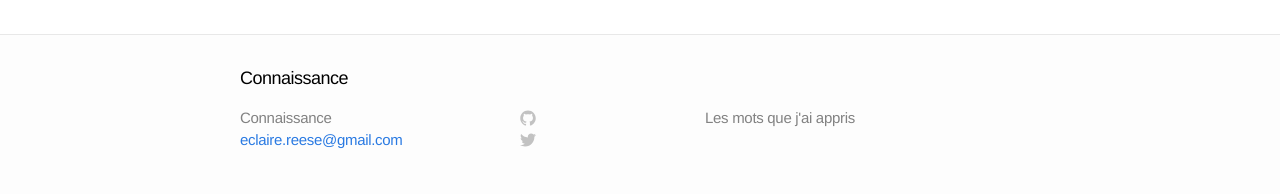
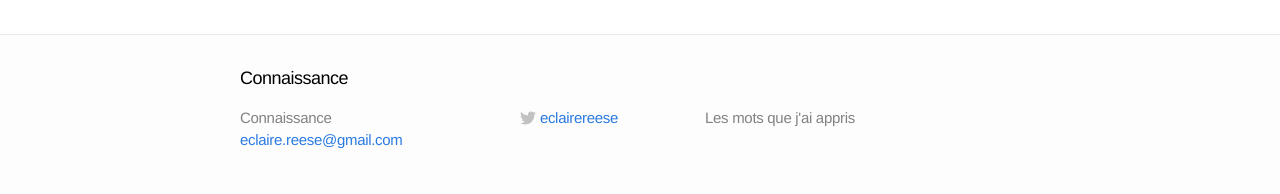
Before and after one commit to emilyreese/connaissance, a Jekyll site: the page built from _posts/2014-06-30-le-30-juin-2014.markdown, in a window 1280 px wide. Shown: the part 1088-1282 px from the top of the page. Built offline with Jekyll 4.4.1, drawn with Linux system fonts in a browser that asks for light colours.

Commit message:
footer: add twitter account, comment out github

```diff
--- a/_includes/footer.html
+++ b/_includes/footer.html
@@ -13,7 +13,7 @@
 
     <div class="footer-col-2 column">
       <ul>
-        <li>
+<!--         <li>
           <a href="https://github.com/{{ site.username }}">
             <span class="icon github">
               <svg version="1.1" class="github-icon-svg" xmlns="http://www.w3.org/2000/svg" xmlns:xlink="http://www.w3.org/1999/xlink" x="0px" y="0px"
@@ -31,9 +31,9 @@
             </span>
             <span class="username">{{ site.username }}</span>
           </a>
-        </li>
+        </li> -->
         <li>
-          <a href="https://twitter.com/{{ site.username }}">
+          <a href="https://twitter.com/eclairereese">
             <span class="icon twitter">
               <svg version="1.1" class="twitter-icon-svg" xmlns="http://www.w3.org/2000/svg" xmlns:xlink="http://www.w3.org/1999/xlink" x="0px" y="0px"
                  viewBox="0 0 16 16" enable-background="new 0 0 16 16" xml:space="preserve">
@@ -46,7 +46,7 @@
                 c6.015,0,9.304-4.983,9.304-9.304c0-0.142-0.003-0.283-0.009-0.423C14.976,4.29,15.531,3.714,15.969,3.058z"/>
               </svg>
             </span>
-            <span class="username">{{ site.username }}</span>
+            <span class="username">eclairereese</span>
           </a>
         </li>
       </ul>
```
